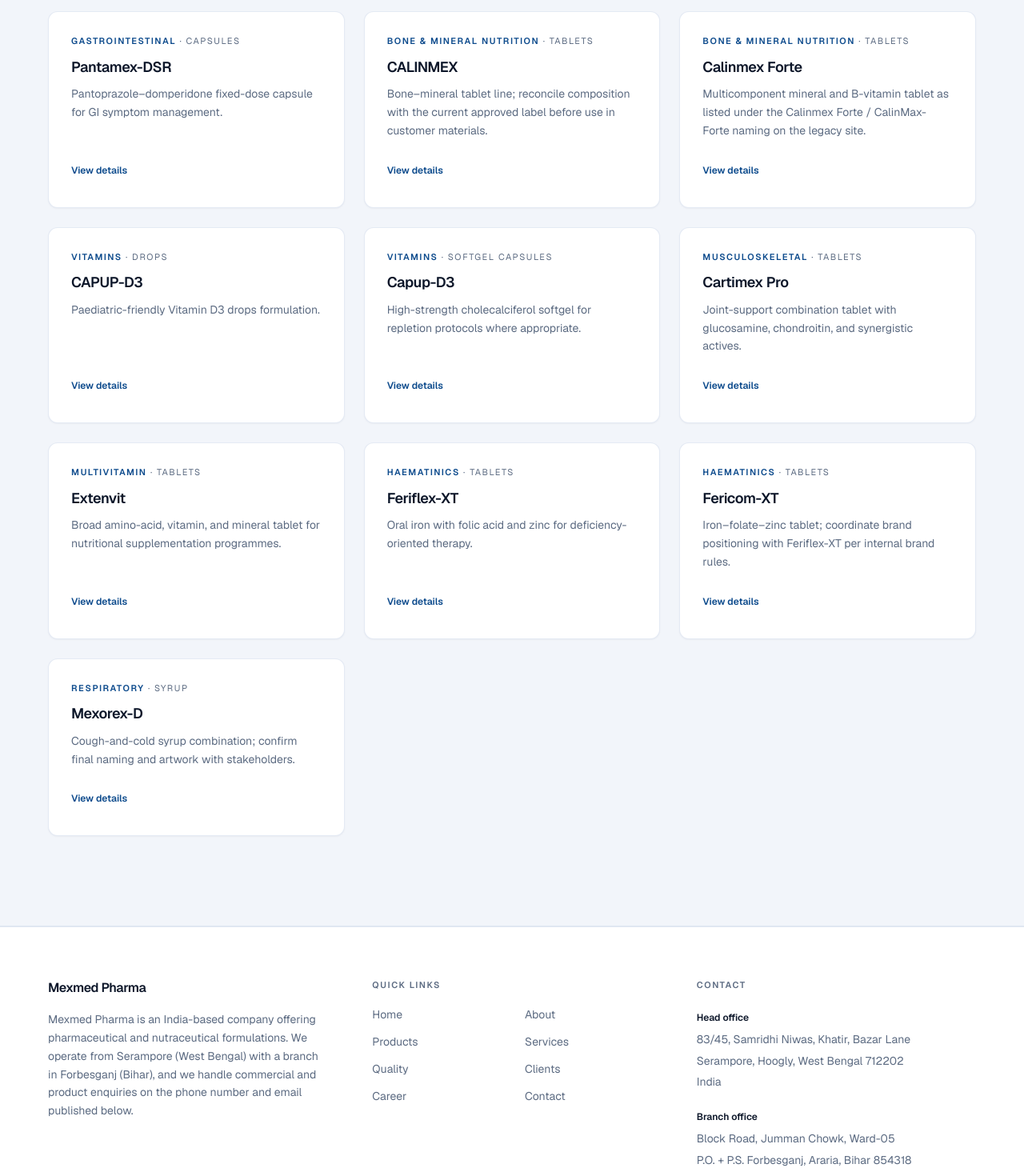
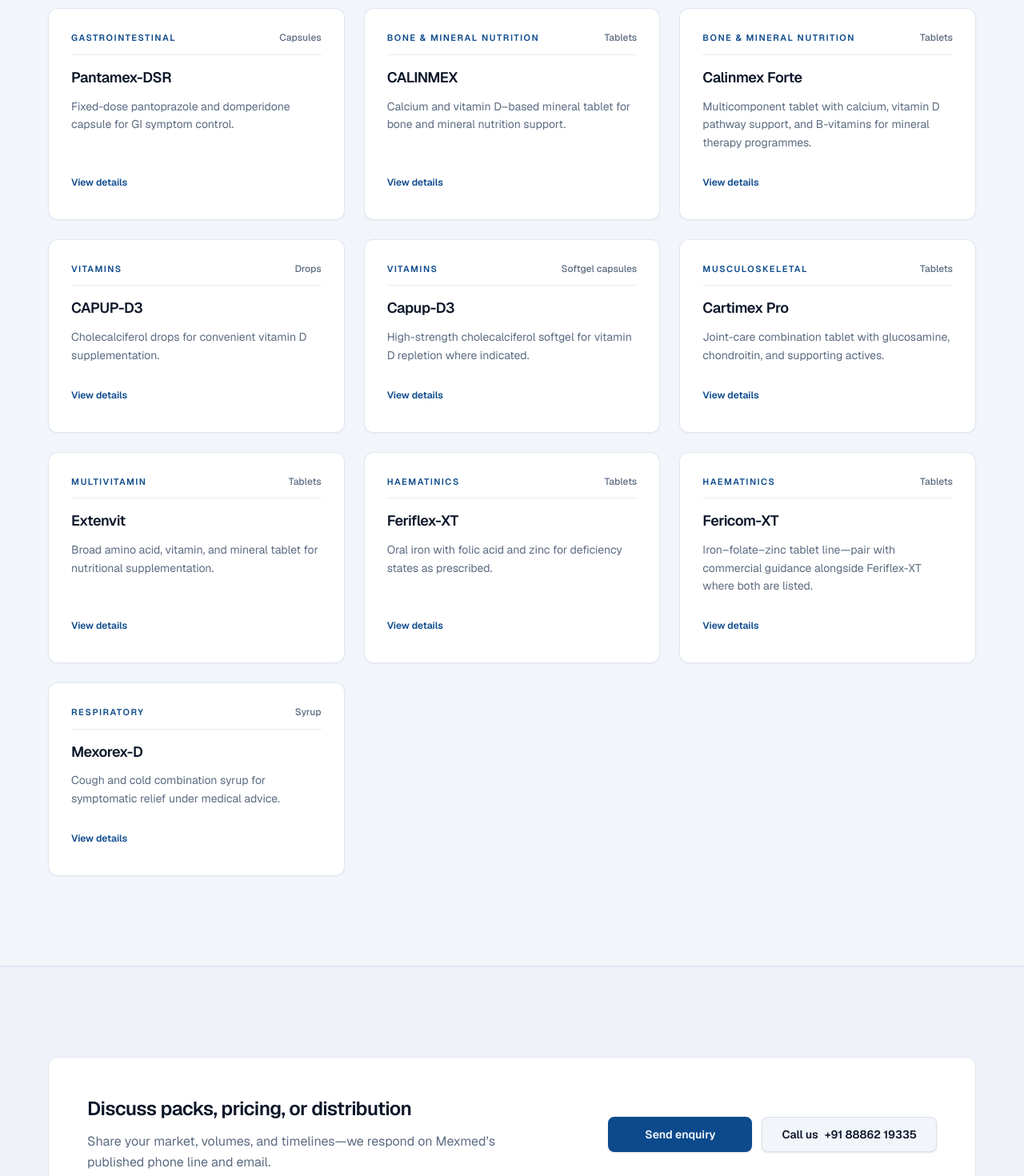
Before and after one commit to ShubhaamTiwary/mexmed-pharma, a Next.js app: page /products in a window 1280 px wide. Shown: the part 660-2130 px from the top of the page at 80% size. Built offline with nearby package versions, Linux system fonts and the light colour scheme; no server answers.

Commit message:
Add product enquiry section and refactor product detail layout. Introduce new components for catalog enquiry and product detail content. Update product listing page to include enquiry section and enhance product detail presentation. Include site audit documentation.

```diff
--- a/src/app/products/[slug]/page.tsx
+++ b/src/app/products/[slug]/page.tsx
@@ -1,27 +1,17 @@
 import type { Metadata } from "next";
-import Link from "next/link";
 import { notFound } from "next/navigation";
 
-import { Container } from "@/components/layout/container";
 import {
+  ProductDetailContent,
   ProductDetailHero,
   ProductEnquiryCta,
   RelatedProducts,
 } from "@/components/products";
-import { buttonVariants } from "@/components/ui/button";
 import {
   getProductBySlug,
   getRelatedProducts,
   products,
 } from "@/data/products";
-import { sectionPadding } from "@/lib/section-styles";
-import { surfaceCard } from "@/lib/surface";
-import { cn } from "@/lib/utils";
-
-const detailSectionClass = cn(
-  sectionPadding,
-  "border-b border-border/70 bg-background",
-);
 
 type Props = {
   params: Promise<{ slug: string }>;
@@ -56,87 +46,7 @@
   return (
     <article>
       <ProductDetailHero product={product} />
-
-      <section
-        className={detailSectionClass}
-        aria-labelledby="product-overview-heading"
-      >
-        <Container>
-          <div className="grid gap-10 lg:grid-cols-3 lg:gap-12 lg:items-start">
-            <div className="lg:col-span-2 space-y-8">
-              <div>
-                <h2
-                  id="product-overview-heading"
-                  className="text-lg font-semibold tracking-tight text-foreground"
-                >
-                  Overview
-                </h2>
-                <p className="mt-3 text-base leading-relaxed text-muted-foreground">
-                  {product.summary}
-                </p>
-              </div>
-
-              {product.composition ? (
-                <div
-                  className={cn(surfaceCard, "p-6 sm:p-7")}
-                >
-                  <h3 className="text-sm font-semibold uppercase tracking-[0.1em] text-foreground">
-                    Composition
-                  </h3>
-                  <p className="mt-3 text-sm leading-relaxed text-muted-foreground sm:text-base">
-                    {product.composition}
-                  </p>
-                  <p className="mt-4 border-t border-border/70 pt-4 text-xs leading-relaxed text-muted-foreground">
-                    Information reflects legacy website extraction. Validate
-                    against current approved labels and local regulations before
-                    clinical or promotional use.
-                  </p>
-                </div>
-              ) : null}
-            </div>
-
-            <div className="lg:col-span-1">
-              <div className={cn(surfaceCard, "sticky top-24 p-6 sm:p-7")}>
-                <h3 className="text-sm font-semibold text-foreground">
-                  At a glance
-                </h3>
-                <dl className="mt-4 space-y-3 text-sm">
-                  <div>
-                    <dt className="text-muted-foreground">Category</dt>
-                    <dd className="mt-0.5 font-medium text-foreground">
-                      {product.category}
-                    </dd>
-                  </div>
-                  {product.dosageForm ? (
-                    <div>
-                      <dt className="text-muted-foreground">Dosage form</dt>
-                      <dd className="mt-0.5 font-medium text-foreground">
-                        {product.dosageForm}
-                      </dd>
-                    </div>
-                  ) : null}
-                  <div>
-                    <dt className="text-muted-foreground">Product code</dt>
-                    <dd className="mt-0.5 font-mono text-xs text-foreground">
-                      {product.id}
-                    </dd>
-                  </div>
-                </dl>
-                <Link
-                  href="/products"
-                  className={cn(
-                    buttonVariants({ variant: "outline", size: "sm" }),
-                    "mt-6 w-full border-border/90",
-                  )}
-                >
-                  Back to catalog
-                </Link>
-              </div>
-            </div>
-          </div>
-        </Container>
-      </section>
-
+      <ProductDetailContent product={product} />
       <ProductEnquiryCta product={product} />
       <RelatedProducts products={related} />
     </article>
--- a/src/app/products/page.tsx
+++ b/src/app/products/page.tsx
@@ -1,7 +1,8 @@
 import type { Metadata } from "next";
 
+import { CatalogEnquirySection } from "@/components/products/catalog-enquiry-section";
+import { ProductGrid } from "@/components/products/product-grid";
 import { Container } from "@/components/layout/container";
-import { ProductGrid } from "@/components/products/product-grid";
 import { SectionHeading } from "@/components/ui/section-heading";
 import { products, productsListingPage } from "@/data/products";
 import { sectionContentGap, sectionPadding } from "@/lib/section-styles";
@@ -14,6 +15,7 @@
 
 export default function ProductsListingPage() {
   return (
+    <>
       <section
         className={cn(sectionPadding, "border-b border-border/70 bg-background")}
       >
@@ -31,5 +33,7 @@
           </div>
         </Container>
       </section>
+      <CatalogEnquirySection />
+    </>
   );
 }
--- /dev/null
+++ b/src/components/products/catalog-enquiry-section.tsx
@@ -0,0 +1,67 @@
+import Link from "next/link";
+
+import { Container } from "@/components/layout/container";
+import { buttonVariants } from "@/components/ui/button";
+import { productsCatalogEnquiry } from "@/data/products";
+import { site } from "@/data/site";
+import { sectionPadding } from "@/lib/section-styles";
+import { surfaceCard } from "@/lib/surface";
+import { cn } from "@/lib/utils";
+
+export function CatalogEnquirySection() {
+  const copy = productsCatalogEnquiry;
+
+  return (
+    <section
+      className={cn(
+        sectionPadding,
+        "border-t border-border/70 bg-muted/35",
+      )}
+      aria-labelledby="catalog-enquiry-heading"
+    >
+      <Container>
+        <div
+          className={cn(
+            surfaceCard,
+            "flex flex-col gap-8 p-8 sm:flex-row sm:items-center sm:justify-between sm:gap-10 sm:p-10 lg:p-12",
+          )}
+        >
+          <div className="max-w-xl">
+            <h2
+              id="catalog-enquiry-heading"
+              className="text-xl font-semibold tracking-tight text-foreground sm:text-2xl"
+            >
+              {copy.title}
+            </h2>
+            <p className="mt-3 text-sm leading-relaxed text-muted-foreground sm:text-base">
+              {copy.description}
+            </p>
+          </div>
+          <div className="flex shrink-0 flex-col gap-3 sm:flex-row sm:items-center">
+            <Link
+              href={copy.primaryCta.href}
+              className={cn(
+                buttonVariants({ variant: "default", size: "lg" }),
+                "w-full min-w-[180px] sm:w-auto",
+              )}
+            >
+              {copy.primaryCta.label}
+            </Link>
+            <a
+              href={site.contact.phoneHref}
+              className={cn(
+                buttonVariants({ variant: "outline", size: "lg" }),
+                "w-full border-border/90 bg-background text-center sm:w-auto",
+              )}
+            >
+              {copy.secondaryLabel}{" "}
+              <span className="font-semibold text-foreground">
+                {site.contact.phoneDisplay}
+              </span>
+            </a>
+          </div>
+        </div>
+      </Container>
+    </section>
+  );
+}
--- a/src/components/products/index.ts
+++ b/src/components/products/index.ts
@@ -1,4 +1,6 @@
+export { CatalogEnquirySection } from "./catalog-enquiry-section";
 export { ProductCard } from "./product-card";
+export { ProductDetailContent } from "./product-detail-content";
 export { ProductDetailHero } from "./product-detail-hero";
 export { ProductEnquiryCta } from "./product-enquiry-cta";
 export { ProductGrid } from "./product-grid";
--- a/src/components/products/product-card.tsx
+++ b/src/components/products/product-card.tsx
@@ -8,7 +8,6 @@
 type ProductCardProps = {
   product: Product;
   className?: string;
-  /** Use `h3` when the card sits under a section `h2` (e.g. related products). */
   titleAs?: "h2" | "h3";
 };
 
@@ -23,30 +22,34 @@
     <article
       className={cn(
         surfaceCard,
-        "flex h-full min-h-[200px] flex-col p-6 sm:min-h-0 sm:p-7",
+        "group flex h-full min-h-[220px] flex-col border-border/80 p-6 transition-colors hover:border-primary/25 sm:min-h-0 sm:p-7",
         className,
       )}
     >
-      <p className="text-[0.6875rem] font-semibold uppercase tracking-[0.14em] text-primary">
-        {product.category}
+      <div className="flex flex-wrap items-baseline justify-between gap-2 border-b border-border/60 pb-3">
+        <span className="text-[0.6875rem] font-semibold uppercase tracking-[0.14em] text-primary">
+          {product.category}
+        </span>
         {product.dosageForm ? (
-          <span className="font-normal text-muted-foreground">
-            {" "}
-            · {product.dosageForm}
+          <span className="text-xs font-medium text-muted-foreground">
+            {product.dosageForm}
           </span>
         ) : null}
-      </p>
-      <TitleTag className="mt-3 text-base font-semibold leading-snug tracking-tight text-foreground sm:text-lg">
+      </div>
+
+      <TitleTag className="mt-4 text-base font-semibold leading-snug tracking-tight text-foreground sm:text-lg">
         <Link
           href={product.href}
-          className="text-foreground transition-colors hover:text-primary"
+          className="text-foreground transition-colors group-hover:text-primary"
         >
           {product.name}
         </Link>
       </TitleTag>
-      <p className="mt-2.5 flex-1 text-sm leading-relaxed text-muted-foreground">
+
+      <p className="mt-3 flex-1 text-sm leading-relaxed text-muted-foreground line-clamp-4">
         {product.summary}
       </p>
+
       <Link
         href={product.href}
         className={cn(
--- a/src/components/products/product-enquiry-cta.tsx
+++ b/src/components/products/product-enquiry-cta.tsx
@@ -31,7 +31,8 @@
             <p className="mt-3 text-sm leading-relaxed text-muted-foreground sm:text-base">
               Ask about availability, packs, or distribution for{" "}
               <span className="font-medium text-foreground">{product.name}</span>
-              . Our team responds on the published phone and email channels.
+              . We reply using the phone number and email listed on our contact
+              page.
             </p>
             <div className="mt-8 flex flex-col items-stretch justify-center gap-3 sm:flex-row sm:items-center">
               <Link
--- a/src/data/products.ts
+++ b/src/data/products.ts
@@ -1,9 +1,8 @@
 import type { Product } from "@/types/product";
 
 /**
- * Catalog derived from mexmedpharma.com product detail URLs and composition table
- * (site audit, April 2026). Names and ingredients follow that extraction; validate every
- * SKU against current approved labels before medical, promotional, or regulatory use.
+ * Internal catalog source (historically aligned with mexmedpharma.com).
+ * Summaries and compositions below are written for public UI—keep labels validated offline.
  */
 
 function productEntry(entry: Omit<Product, "href"> & { id: string }): Product {
@@ -21,7 +20,7 @@
     category: "Anti-infective",
     composition: "Cefuroxime Axetil IP 250 mg",
     summary:
-      "Oral cephalosporin tablet at 250 mg strength—composition as published on the legacy Mexmed product page.",
+      "Cefuroxime axetil tablets—250 mg strength for antibacterial therapy as prescribed.",
     featured: true,
   }),
   productEntry({
@@ -31,7 +30,7 @@
     category: "Anti-infective",
     composition: "Cefuroxime Axetil IP 500 mg",
     summary:
-      "Cefuroxime axetil 500 mg tablet presentation from the Mexmed catalog.",
+      "Cefuroxime axetil tablets at 500 mg for appropriate systemic infections.",
     featured: false,
   }),
   productEntry({
@@ -41,7 +40,7 @@
     category: "Gastrointestinal",
     composition: "Pantoprazole gastro-resistant tablets IP",
     summary:
-      "Gastro-resistant pantoprazole tablet for acid-related therapy pathways.",
+      "Gastro-resistant pantoprazole tablet for acid-related disorders under medical supervision.",
     featured: true,
   }),
   productEntry({
@@ -52,7 +51,7 @@
     composition:
       "Pantoprazole (gastro-resistant) and domperidone (prolonged-release) capsules IP",
     summary:
-      "Pantoprazole–domperidone fixed-dose capsule for GI symptom management.",
+      "Fixed-dose pantoprazole and domperidone capsule for GI symptom control.",
     featured: true,
   }),
   productEntry({
@@ -61,9 +60,9 @@
     dosageForm: "Tablets",
     category: "Bone & mineral nutrition",
     composition:
-      "Calcium citrate malate with Vitamin D3 and manganese (legacy detail page; audit noted inconsistent text on the old site—confirm against approved art)",
+      "Calcium citrate malate with cholecalciferol (Vitamin D3) and manganese",
     summary:
-      "Bone–mineral tablet line; reconcile composition with the current approved label before use in customer materials.",
+      "Calcium and vitamin D–based mineral tablet for bone and mineral nutrition support.",
     featured: true,
   }),
   productEntry({
@@ -72,9 +71,9 @@
     dosageForm: "Tablets",
     category: "Bone & mineral nutrition",
     composition:
-      "Calcitriol, calcium citrate, methylcobalamin, vitamin K2-7, folic acid, zinc sulphate (per audit table; legacy spelling normalised)",
+      "Calcitriol, calcium citrate, methylcobalamin, vitamin K2-7, folic acid, zinc sulphate",
     summary:
-      "Multicomponent mineral and B-vitamin tablet as listed under the Calinmex Forte / CalinMax-Forte naming on the legacy site.",
+      "Multicomponent tablet with calcium, vitamin D pathway support, and B-vitamins for mineral therapy programmes.",
     featured: false,
   }),
   productEntry({
@@ -83,7 +82,8 @@
     dosageForm: "Drops",
     category: "Vitamins",
     composition: "Cholecalciferol (Vitamin D3) drops",
-    summary: "Paediatric-friendly Vitamin D3 drops formulation.",
+    summary:
+      "Cholecalciferol drops for convenient vitamin D supplementation.",
     featured: false,
   }),
   productEntry({
@@ -93,7 +93,7 @@
     category: "Vitamins",
     composition: "Cholecalciferol softgel capsules 60000 IU",
     summary:
-      "High-strength cholecalciferol softgel for repletion protocols where appropriate.",
+      "High-strength cholecalciferol softgel for vitamin D repletion where indicated.",
     featured: true,
   }),
   productEntry({
@@ -102,9 +102,9 @@
     dosageForm: "Tablets",
     category: "Musculoskeletal",
     composition:
-      "Glucosamine sulphate, collagen peptide type I, chondroitin sulphate sodium, Cissus quadrangularis, vitamin C, sodium hyaluronate (as per legacy composition list)",
+      "Glucosamine sulphate, collagen peptide type I, chondroitin sulphate sodium, Cissus quadrangularis, vitamin C, sodium hyaluronate",
     summary:
-      "Joint-support combination tablet with glucosamine, chondroitin, and synergistic actives.",
+      "Joint-care combination tablet with glucosamine, chondroitin, and supporting actives.",
     featured: false,
   }),
   productEntry({
@@ -113,9 +113,9 @@
     dosageForm: "Tablets",
     category: "Multivitamin",
     composition:
-      "Amino acids, vitamins, natural extract with minerals (legacy listing)",
+      "Amino acids, vitamins, natural extracts with minerals",
     summary:
-      "Broad amino-acid, vitamin, and mineral tablet for nutritional supplementation programmes.",
+      "Broad amino acid, vitamin, and mineral tablet for nutritional supplementation.",
     featured: false,
   }),
   productEntry({
@@ -123,10 +123,9 @@
     name: "Feriflex-XT",
     dosageForm: "Tablets",
     category: "Haematinics",
-    composition:
-      "Ferrous ascorbate, folic acid, zinc sulphate (per audit composition text)",
+    composition: "Ferrous ascorbate, folic acid, zinc sulphate",
     summary:
-      "Oral iron with folic acid and zinc for deficiency-oriented therapy.",
+      "Oral iron with folic acid and zinc for deficiency states as prescribed.",
     featured: false,
   }),
   productEntry({
@@ -136,7 +135,7 @@
     category: "Haematinics",
     composition: "Ferrous ascorbate, folic acid, zinc sulphate",
     summary:
-      "Iron–folate–zinc tablet; coordinate brand positioning with Feriflex-XT per internal brand rules.",
+      "Iron–folate–zinc tablet line—pair with commercial guidance alongside Feriflex-XT where both are listed.",
     featured: true,
   }),
   productEntry({
@@ -145,9 +144,9 @@
     dosageForm: "Syrup",
     category: "Respiratory",
     composition:
-      "Dextromethorphan HBr, phenylephrine, chlorpheniramine (legacy listing; audit noted syrup vs tablet naming mismatch on old site)",
+      "Dextromethorphan hydrobromide, phenylephrine, chlorpheniramine",
     summary:
-      "Cough-and-cold syrup combination; confirm final naming and artwork with stakeholders.",
+      "Cough and cold combination syrup for symptomatic relief under medical advice.",
     featured: false,
   }),
 ];
@@ -179,7 +178,7 @@
   eyebrow: "Portfolio",
   title: "Mexmed formulations",
   description:
-    "SKUs published on mexmedpharma.com—select a product for composition detail, then route questions through enquiry or the published phone line.",
+    "A selection from our tablet, capsule, and liquid range—open any item for composition detail and enquiry options.",
   cta: { label: "Explore products", href: "/products" },
 } as const;
 
@@ -187,8 +186,16 @@
   eyebrow: "Portfolio",
   title: "Product catalog",
   description:
-    "Tablets, capsules, syrups, and drops from the Mexmed range. Compositions reflect the legacy site extraction; validate against current approvals before commercial use.",
+    "Browse Mexmed Pharma formulations by category and dosage form. For packs, availability, and technical questions, use the enquiry channel.",
   metaTitle: "Products",
   metaDescription:
-    "Browse Mexmed Pharma products—Cefron, Pantamex, Calinmex, Capup-D3, Cartimex Pro, and more. Enquiries: +91 88862 19335, info@mexmedpharma.com.",
+    "Mexmed Pharma product catalog—tablets, capsules, syrups, and more. Enquiries: +91 88862 19335, info@mexmedpharma.com.",
 } as const;
+
+export const productsCatalogEnquiry = {
+  title: "Discuss packs, pricing, or distribution",
+  description:
+    "Share your market, volumes, and timelines—we respond on Mexmed’s published phone line and email.",
+  primaryCta: { label: "Send enquiry", href: "/contact" },
+  secondaryLabel: "Call us",
+} as const;
```
Also changed, not shown: src/components/products/product-detail-content.tsx (added, +97 -0 lines), src/components/products/related-products.tsx (+5 -2 lines). Lines whose indentation alone changed are shown as unchanged.
